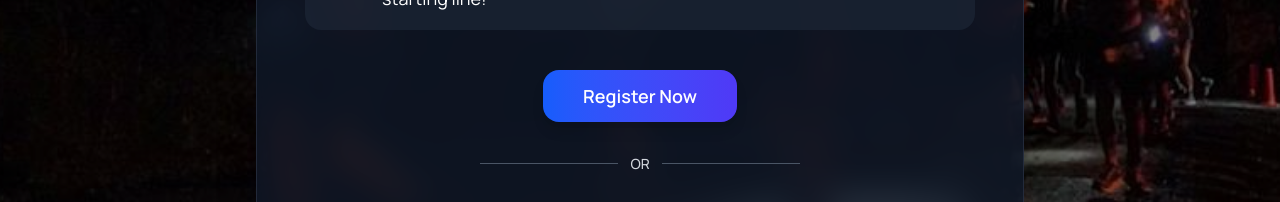
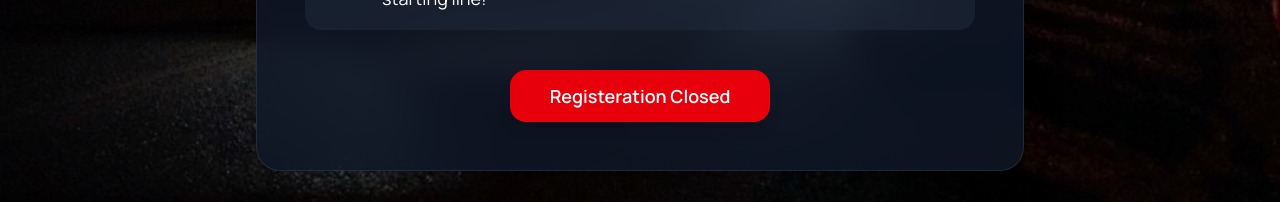
Before and after one commit to Rashtriya-Raksha-University/gandhinagar-marathon-2026, a Next.js app: page /register in a window 1280 px wide. Shown: the part 598-800 px from the top of the page. Built offline with nearby package versions, Linux system fonts and the light colour scheme; no server answers.

Commit message:
feat(ui): closed final

```diff
--- a/src/app/components/auth/register/index.tsx
+++ b/src/app/components/auth/register/index.tsx
@@ -5,8 +5,7 @@ import Image from "next/image";
 import { QRCodeCanvas } from "qrcode.react"; // ✅ QR Code package
 
 const Registration = () => {
-  const registrationUrl =
-    "https://rrulavad.nmediasoft.com/Marathon/MarathonRegistration";
+  const registrationUrl = "/";
 
   return (
     <div className="min-h-screen flex items-center justify-center px-4 py-8 sm:px-6 lg:px-8 relative overflow-hidden">
@@ -115,20 +114,20 @@ const Registration = () => {
               href={registrationUrl}
               target="_blank"
               rel="noopener noreferrer"
-              className="bg-gradient-to-r from-blue-600 to-indigo-600 hover:from-blue-700 hover:to-indigo-700 text-white text-lg font-semibold py-3 px-10 rounded-2xl transition-all duration-300 transform hover:scale-105 shadow-lg"
+              className="bg-gradient-to-r from-red-600 to-red-600 hover:from-red-700 hover:to-red-700 text-white text-lg font-semibold py-3 px-10 rounded-2xl transition-all duration-300 transform hover:scale-105 shadow-lg"
             >
-              Register Now
+              Registeration Closed
             </a>
 
             {/* OR Divider */}
-            <div className="flex items-center w-full max-w-xs">
+            {/* <div className="flex items-center w-full max-w-xs">
               <div className="flex-grow h-px bg-gray-600" />
               <span className="mx-3 text-gray-300 font-medium text-sm">OR</span>
               <div className="flex-grow h-px bg-gray-600" />
-            </div>
+            </div> */}
 
             {/* QR Code */}
-            <div className="bg-white p-5 rounded-2xl shadow-lg flex flex-col items-center">
+            {/* <div className="bg-white p-5 rounded-2xl shadow-lg flex flex-col items-center">
               <QRCodeCanvas
                 value={registrationUrl}
                 size={180}
@@ -140,7 +139,7 @@ const Registration = () => {
               <p className="text-gray-800 mt-3 font-medium">
                 Scan this QR to Register
               </p>
-            </div>
+            </div> */}
           </div>
         </div>
       </div>
```
